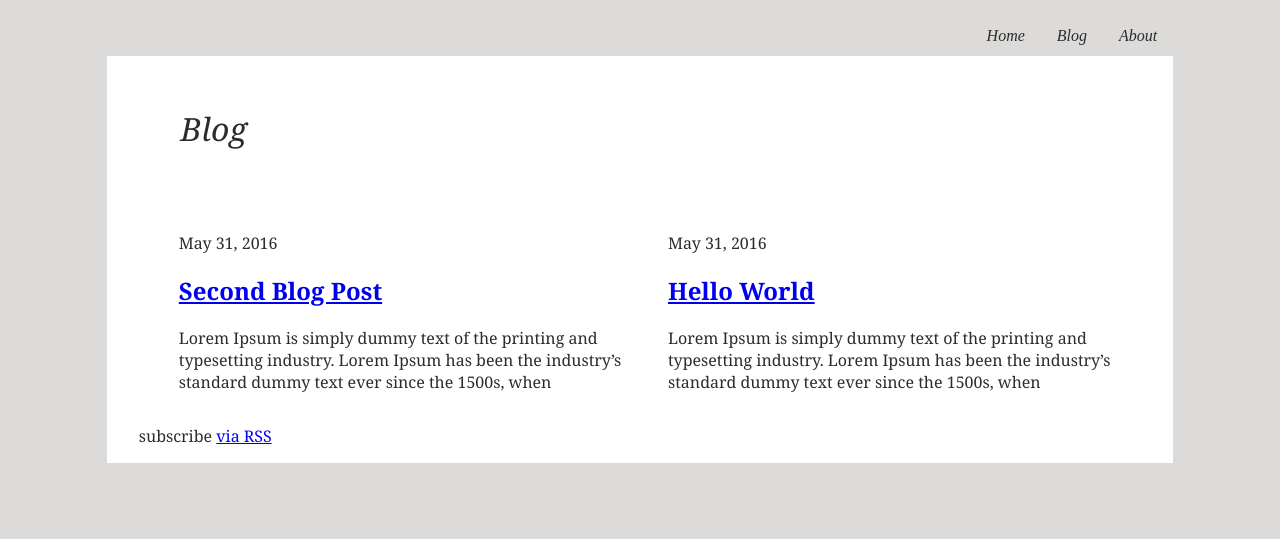
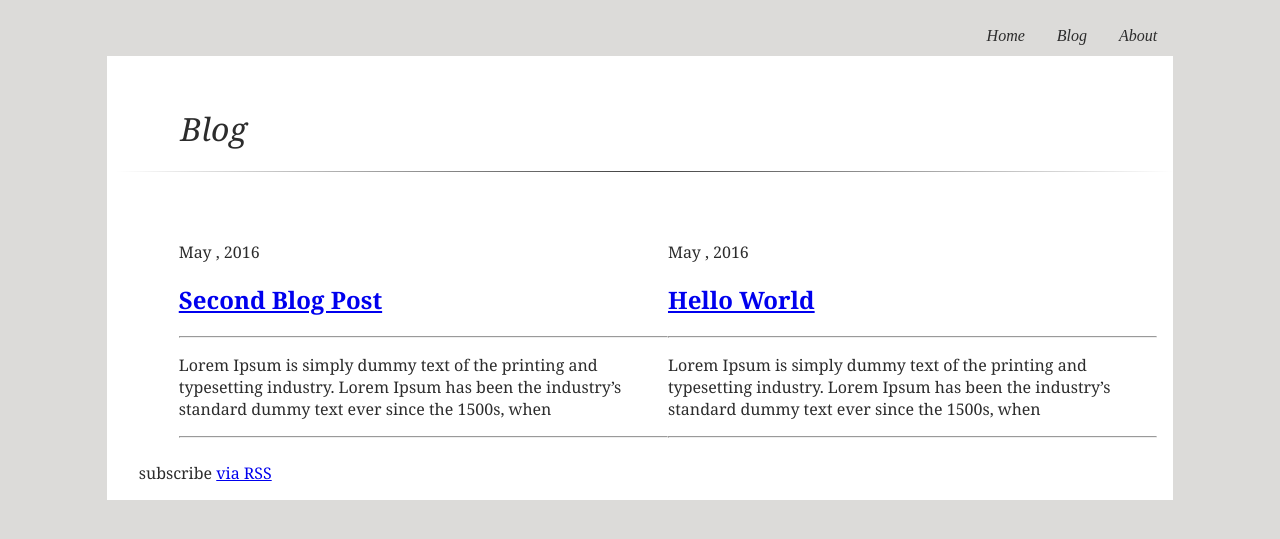
Before and after one commit to szaman19/szaman19.github.io, a Jekyll site: the page built from blog/index.md, in a window 1280 px wide. Shown: the top 539 px of the page. Built offline with Jekyll 4.4.1, drawn with Linux system fonts in a browser that asks for light colours.

Commit message:
updated links

```diff
--- a/blog/index.html
+++ b/blog/index.md
@@ -9,20 +9,24 @@ title: Blog
       <h1 class="blog-title">
         Blog
       </h1>
+      <hr class="hr-gradient">
     </div>
     <div class="main">
       <div class="blog-content">
         <ul class="post-list">
           {% for post in site.posts %}
             <li>
-              <span class="post-meta">{{ post.date | date: "%b %-d, %Y" }}</span>
+              <div class="blog-post">
+                <span class="post-meta">{{ post.date | date: "%b , %Y" }}</span>
 
-              <h2>
-                <a class="post-link" href="{{ post.url | prepend: site.baseurl }}">{{ post.title }}</a>
-              </h2>
-              <p>
-                {{post.excerpt}}
-              </p>
+                <h2>
+                  <a class="post-link" href="{{ post.url | prepend: site.baseurl }}">{{ post.title }}</a>
+                </h2>
+                <hr>
+
+                  {{ post.excerpt}}
+                <hr>
+              </div>
             </li>
           {% endfor %}
         </ul>
```
